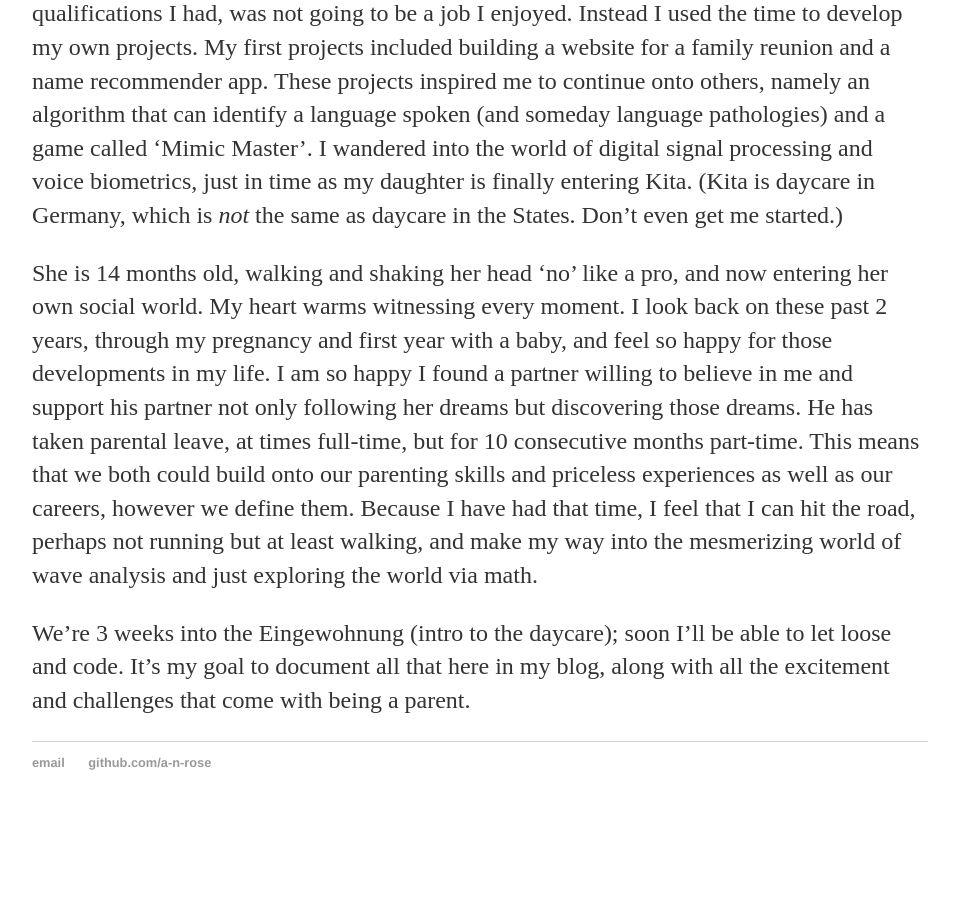
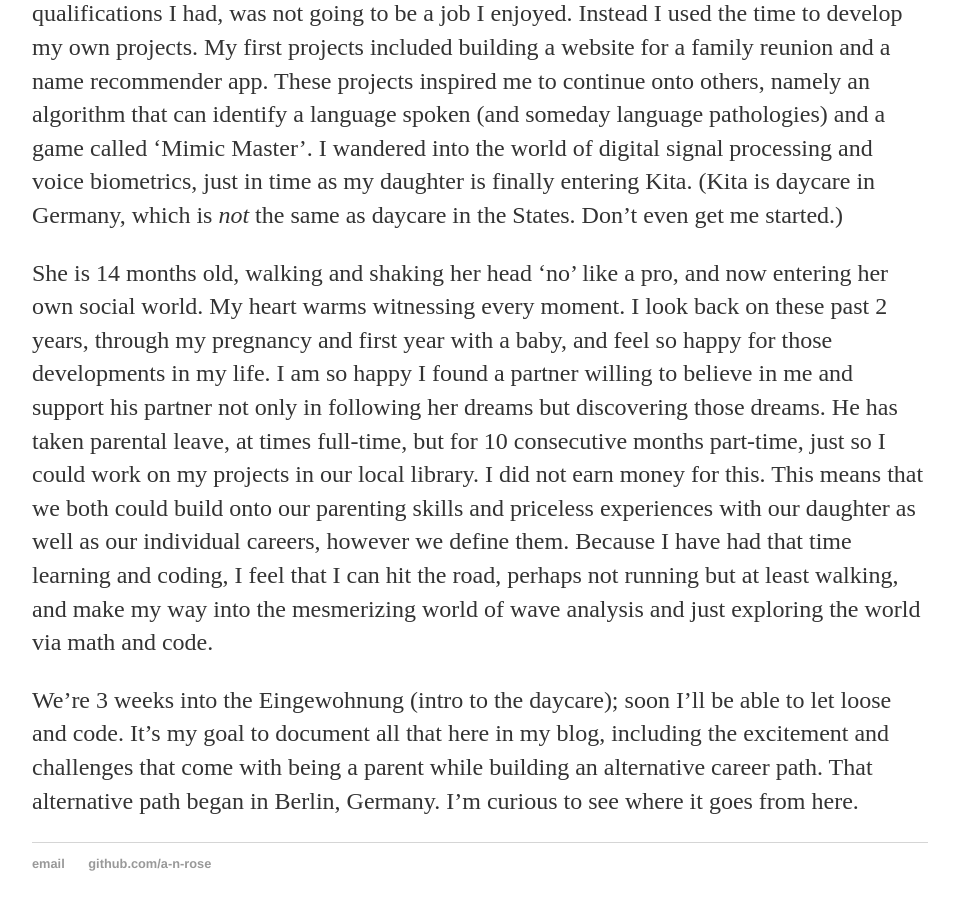
Before and after one commit to a-n-rose/a-n-rose.github.io, a Jekyll site: the page built from _posts/2018-07-31-kita-heat-code.md, in a window 1280 px wide and 900 px high, scrolled down 1846 px. Shown: the whole window, without its empty margins (160-1119 px from the left). Built offline with Jekyll 4.4.1, drawn with Linux system fonts in a browser that asks for light colours; before the commit the page ends 2676 px from its top, so only the background shows below that.

Commit message:
Update 2018-07-31-kita-heat-code.md

```diff
--- a/_posts/2018-07-31-kita-heat-code.md
+++ b/_posts/2018-07-31-kita-heat-code.md
@@ -18,6 +18,6 @@ That masters program was research-based. While I'm grateful to have completed it
 
 When we decided to have our first child, I didn't have a job. Any job I could get with the qualifications I had, was not going to be a job I enjoyed. Instead I used the time to develop my own projects. My first projects included building a website for a family reunion and a name recommender app. These projects inspired me to continue onto others, namely an algorithm that can identify a language spoken (and someday language pathologies) and a game called 'Mimic Master'. I wandered into the world of digital signal processing and voice biometrics, just in time as my daughter is finally entering Kita. (Kita is daycare in Germany, which is *not* the same as daycare in the States. Don't even get me started.)
 
-She is 14 months old, walking and shaking her head 'no' like a pro, and now entering her own social world. My heart warms witnessing every moment. I look back on these past 2 years, through my pregnancy and first year with a baby, and feel so happy for those developments in my life. I am so happy I found a partner willing to believe in me and support his partner not only following her dreams but discovering those dreams. He has taken parental leave, at times full-time, but for 10 consecutive months part-time. This means that we both could build onto our parenting skills and priceless experiences as well as our careers, however we define them. Because I have had that time, I feel that I can hit the road, perhaps not running but at least walking, and make my way into the mesmerizing world of wave analysis and just exploring the world via math.
+She is 14 months old, walking and shaking her head 'no' like a pro, and now entering her own social world. My heart warms witnessing every moment. I look back on these past 2 years, through my pregnancy and first year with a baby, and feel so happy for those developments in my life. I am so happy I found a partner willing to believe in me and support his partner not only in following her dreams but discovering those dreams. He has taken parental leave, at times full-time, but for 10 consecutive months part-time, just so I could work on my projects in our local library. I did not earn money for this. This means that we both could build onto our parenting skills and priceless experiences with our daughter as well as our individual careers, however we define them. Because I have had that time learning and coding, I feel that I can hit the road, perhaps not running but at least walking, and make my way into the mesmerizing world of wave analysis and just exploring the world via math and code.
 
-We're 3 weeks into the Eingewohnung (intro to the daycare); soon I'll be able to let loose and code. It's my goal to document all that here in my blog, along with all the excitement and challenges that come with being a parent.
+We're 3 weeks into the Eingewohnung (intro to the daycare); soon I'll be able to let loose and code. It's my goal to document all that here in my blog, including the excitement and challenges that come with being a parent while building an alternative career path. That alternative path began in Berlin, Germany. I'm curious to see where it goes from here.
```
